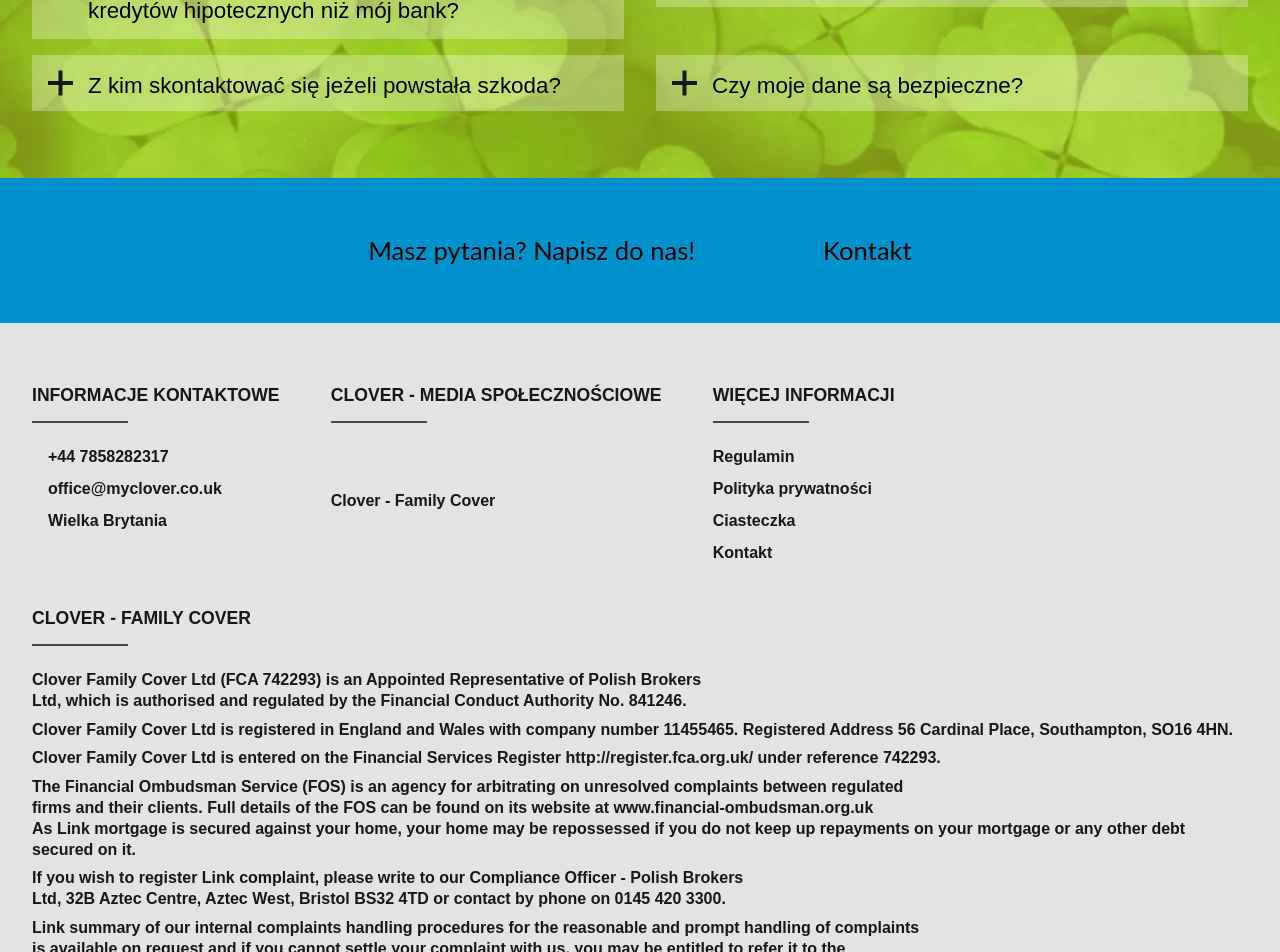
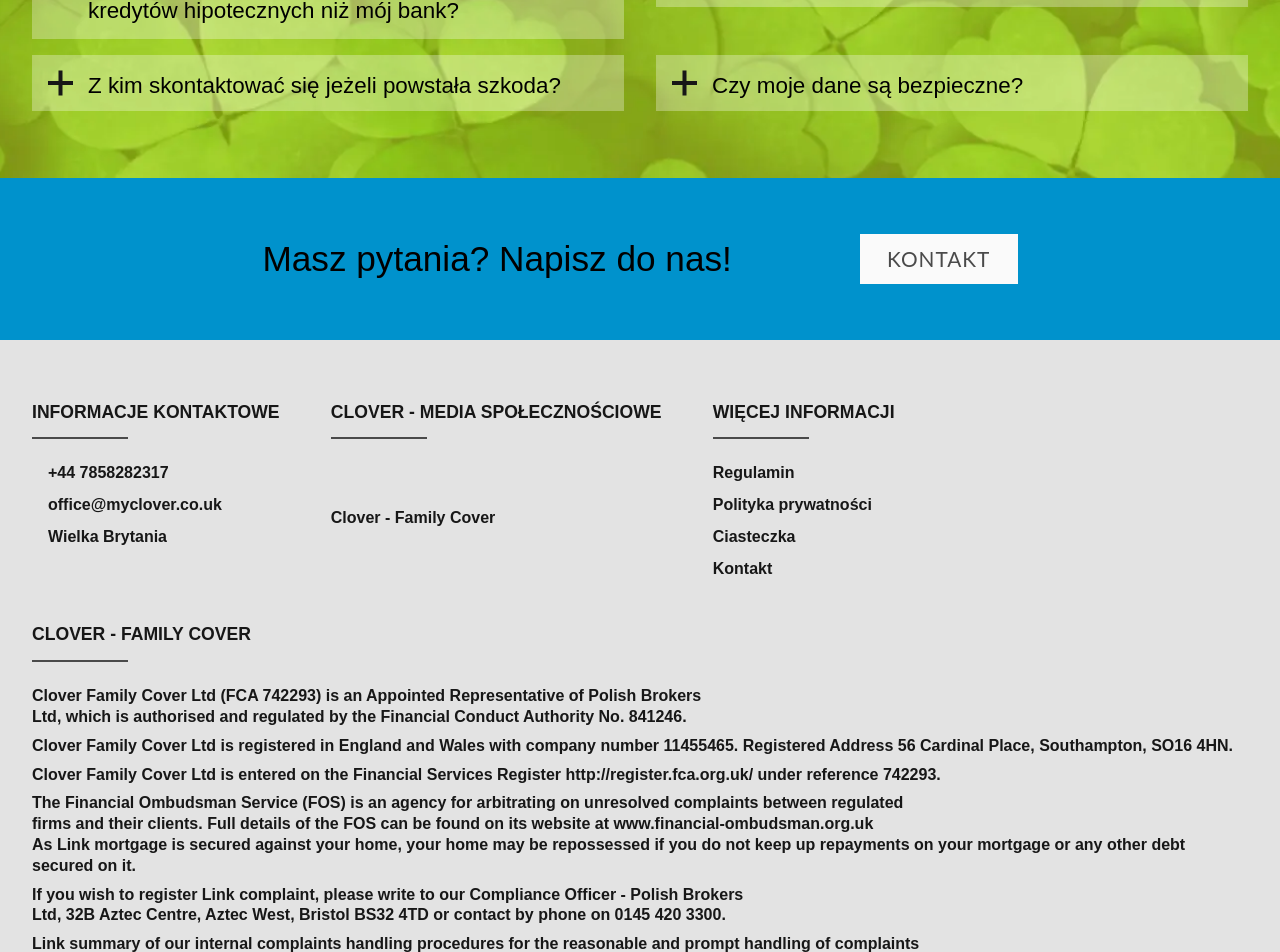
Before and after one commit to TZ-fn/MyClover, a React (Vite) app: page /about in a window 1280 px wide. Shown: the part 1921-2873 px from the top of the page. Built offline with nearby package versions, Linux system fonts and the light colour scheme; some icons are missing; a web font is replaced by a local one.

Commit message:
fix: add styling to the "more questions" section

```diff
--- a/src/components/FAQ/FAQ.module.scss
+++ b/src/components/FAQ/FAQ.module.scss
@@ -51,6 +51,24 @@
   justify-content: center;
   gap: 10vw;
   background-color: var(--accent-color-blue);
-  font-size: clamp(1.3rem, 2vw, 1.6rem);
   padding: 3.5rem 2rem;
 }
+
+.moreQuestionsText {
+  font-family: "AlegreyaSans", sans-serif;
+  font-size: clamp(1.7rem, 3vw, 2.2rem);
+}
+
+.contact {
+  padding: 0.7rem 1.7rem;
+  font-size: 1.3rem;
+  letter-spacing: 1px;
+  color: var(--dark-grey);
+  background-color: var(--white);
+  text-transform: uppercase;
+
+  &:hover {
+    color: var(--white);
+    background-color: var(--dark-grey);
+  }
+}
--- a/src/components/FAQ/FAQ.tsx
+++ b/src/components/FAQ/FAQ.tsx
@@ -3,7 +3,6 @@
 import Question from "./Question/Question";
 import styles from "./FAQ.module.scss";
 import { Link } from "react-router-dom";
-import NavigationItem from "components/Header/NavigationList/NavigationItem/NavigationItem";
 
 export default function FAQ() {
   const [translation] = useTranslation();
@@ -20,9 +19,9 @@
         })}
       </div>
       <div className={styles.moreQuestions}>
-        <p>{FAQTranslation.moreQuestions}</p>
+        <p className={styles.moreQuestionsText}>{FAQTranslation.moreQuestions}</p>
         <Link to="/contact">
-          <p>{FAQTranslation.contact}</p>
+          <p className={styles.contact}>{FAQTranslation.contact}</p>
         </Link>
       </div>
     </section>
```
